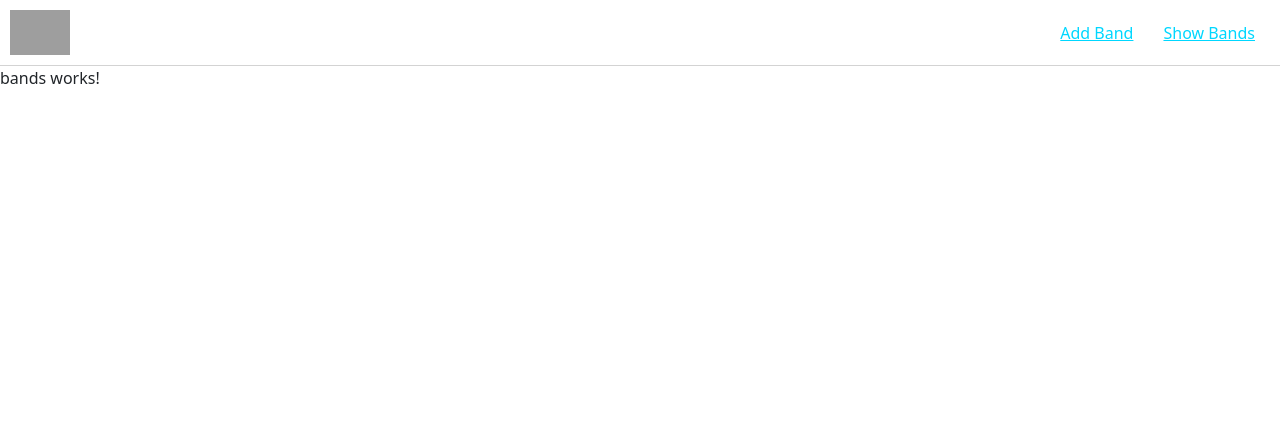
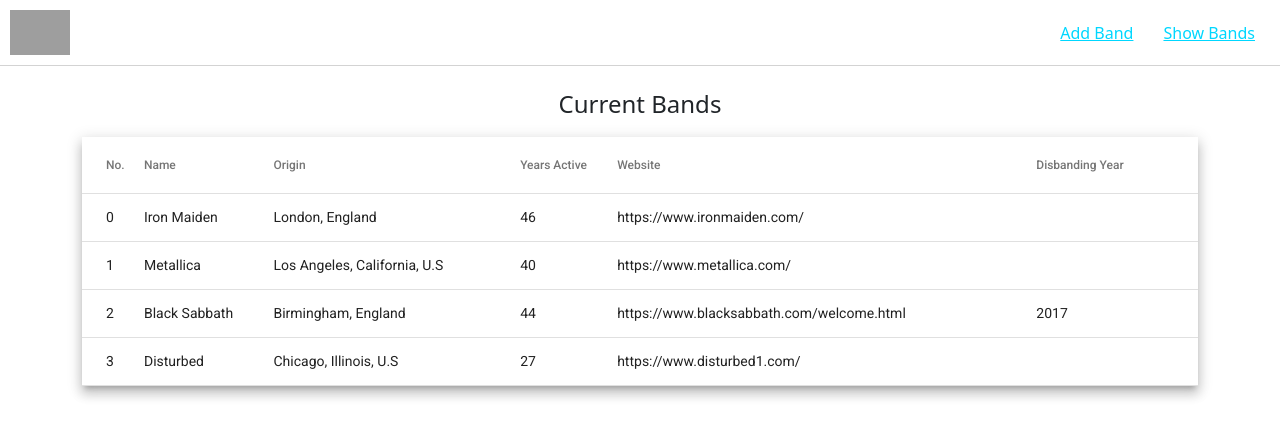
Before and after one commit to ShaniGeva12/bands-app-example, an Angular app: page /show-bands in a window 1280 px wide. Shown: the top 438 px of the page. Built offline with nearby package versions, Linux system fonts and the light colour scheme; grey boxes are pictures that could not be loaded.

Commit message:
First task bands comp (#106)
* modules re-order

* read json object to array & add bands

* bands list page works

* removed default band-Id nav & console log

```diff
--- a/src/app/app.module.ts
+++ b/src/app/app.module.ts
@@ -1,7 +1,7 @@
 import { BrowserModule } from '@angular/platform-browser';
 import { NgModule } from '@angular/core';
 
-import { AppRoutingModule } from './app-routing.module';
+import { AppRoutingModule } from './modules/app-routing.module';
 import { AppComponent } from './app.component';
 import { BrowserAnimationsModule } from '@angular/platform-browser/animations';
 import { BandsComponent } from './bands/bands.component';
@@ -9,6 +9,7 @@
 import { WelcomeComponent } from './welcome/welcome.component';
 import { AddBandComponent } from './bands/components/add-band/add-band.component';
 import { BandPageComponent } from './bands/components/band-page/band-page.component';
+import { MaterialModule } from './modules/material.module';
 
 @NgModule({
   declarations: [
@@ -21,6 +22,7 @@
   ],
   imports: [
     BrowserModule,
+    MaterialModule,
     AppRoutingModule,
     BrowserAnimationsModule
   ],
--- a/src/app/bands/bands.component.html
+++ b/src/app/bands/bands.component.html
@@ -1 +1,42 @@
-<p>bands works!</p>
+<div class="bands-component">
+    <div class="title">Current Bands</div>
+
+    <div class="table-container">
+        <table mat-table [dataSource]="dataSource" class="mat-elevation-z8 w-80">
+
+            <ng-container matColumnDef="id">
+                <th mat-header-cell *matHeaderCellDef> No. </th>
+                <td mat-cell *matCellDef="let element"> {{element.id}} </td>
+            </ng-container>
+
+            <ng-container matColumnDef="name">
+                <th mat-header-cell *matHeaderCellDef> Name </th>
+                <td mat-cell *matCellDef="let element"> {{element.name}} </td>
+            </ng-container>
+
+            <ng-container matColumnDef="origin">
+                <th mat-header-cell *matHeaderCellDef> Origin </th>
+                <td mat-cell *matCellDef="let element"> {{element.origin}} </td>
+            </ng-container>
+
+            <ng-container matColumnDef="activeYears">
+                <th mat-header-cell *matHeaderCellDef> Years Active </th>
+                <td mat-cell *matCellDef="let element"> {{element.activeYears}} </td>
+            </ng-container>
+
+            <ng-container matColumnDef="website">
+                <th mat-header-cell *matHeaderCellDef> Website </th>
+                <td mat-cell *matCellDef="let element"> {{element.website}} </td>
+            </ng-container>
+
+            <ng-container matColumnDef="disbandingYear">
+                <th mat-header-cell *matHeaderCellDef> Disbanding Year </th>
+                <td mat-cell *matCellDef="let element"> {{element.disbandingYear}} </td>
+            </ng-container>
+
+            <tr mat-header-row *matHeaderRowDef="displayedColumns"></tr>
+            <tr mat-row (click)="rowClicked(row)" *matRowDef="let row; columns: displayedColumns;"></tr>
+        </table>
+    </div>
+
+</div>
--- a/src/app/bands/bands.component.scss
+++ b/src/app/bands/bands.component.scss
@@ -0,0 +1,20 @@
+.bands-component{
+    padding: 20px;
+
+    .title{
+        font-size: 24px;
+        display: flex;
+        justify-content: center;
+        padding-bottom: 15px;
+    }
+
+    .table-container{
+        display: flex;
+        justify-content: center;
+        width: 100%;
+
+        table{
+            width: 90%;
+        }
+    }
+}
--- a/src/app/bands/bands.component.ts
+++ b/src/app/bands/bands.component.ts
@@ -1,4 +1,7 @@
 import { Component, OnInit } from '@angular/core';
+import { Router } from '@angular/router';
+import { BandItem } from './model/bands.model';
+import { BandsService } from './services/bands.service';
 
 @Component({
   selector: 'app-bands',
@@ -7,9 +10,23 @@
 })
 export class BandsComponent implements OnInit {
 
-  constructor() { }
+  displayedColumns: string[] = ['id', 'name', 'origin', 'activeYears', 'website', 'disbandingYear'];
+  dataSource: Array<BandItem> = new Array<BandItem>();
 
-  ngOnInit() {
+  constructor(
+    private bandsService: BandsService,
+    private router: Router,
+    ) { }
+
+  ngOnInit(): void {
+    this.dataSource = this.bandsService.bands;
   }
 
+  rowClicked(row: BandItem){
+    this.navigateToBandPage(row.id);
+  }
+
+  navigateToBandPage(bandId: number){
+    this.router.navigate(['/band-details', bandId]);
+  }
 }
--- a/src/app/bands/services/bands.service.ts
+++ b/src/app/bands/services/bands.service.ts
@@ -1,9 +1,30 @@
 import { Injectable } from '@angular/core';
+import { BandItem, AddBandRequest } from '../model/bands.model';
+import DataJson from '../model/data.json';
 
 @Injectable({
   providedIn: 'root'
 })
 export class BandsService {
 
-  constructor() { }
+  public bands: Array<BandItem> = new Array<BandItem>();
+
+  constructor() {
+    let jsonObj: any = JSON.stringify(DataJson);
+    jsonObj = JSON.parse(jsonObj);
+    this.bands = <Array<BandItem>>jsonObj;
+  }
+
+  addBand(band: AddBandRequest){
+    let bandToAdd : BandItem = {
+      id: this.bands.length,
+      name: band.name,
+      origin: band.origin,
+      activeYears: band.activeYears,
+      website: band.website,
+      isDisbanding: band.isDisbanding
+    };
+
+    this.bands.push(bandToAdd);
+  }
 }
```
Also changed, not shown: src/app/modules/app-routing.module.ts (renamed from src/app/app-routing.module.ts, +4 -4 lines), src/app/modules/material.module.ts (added, +95 -0 lines).
